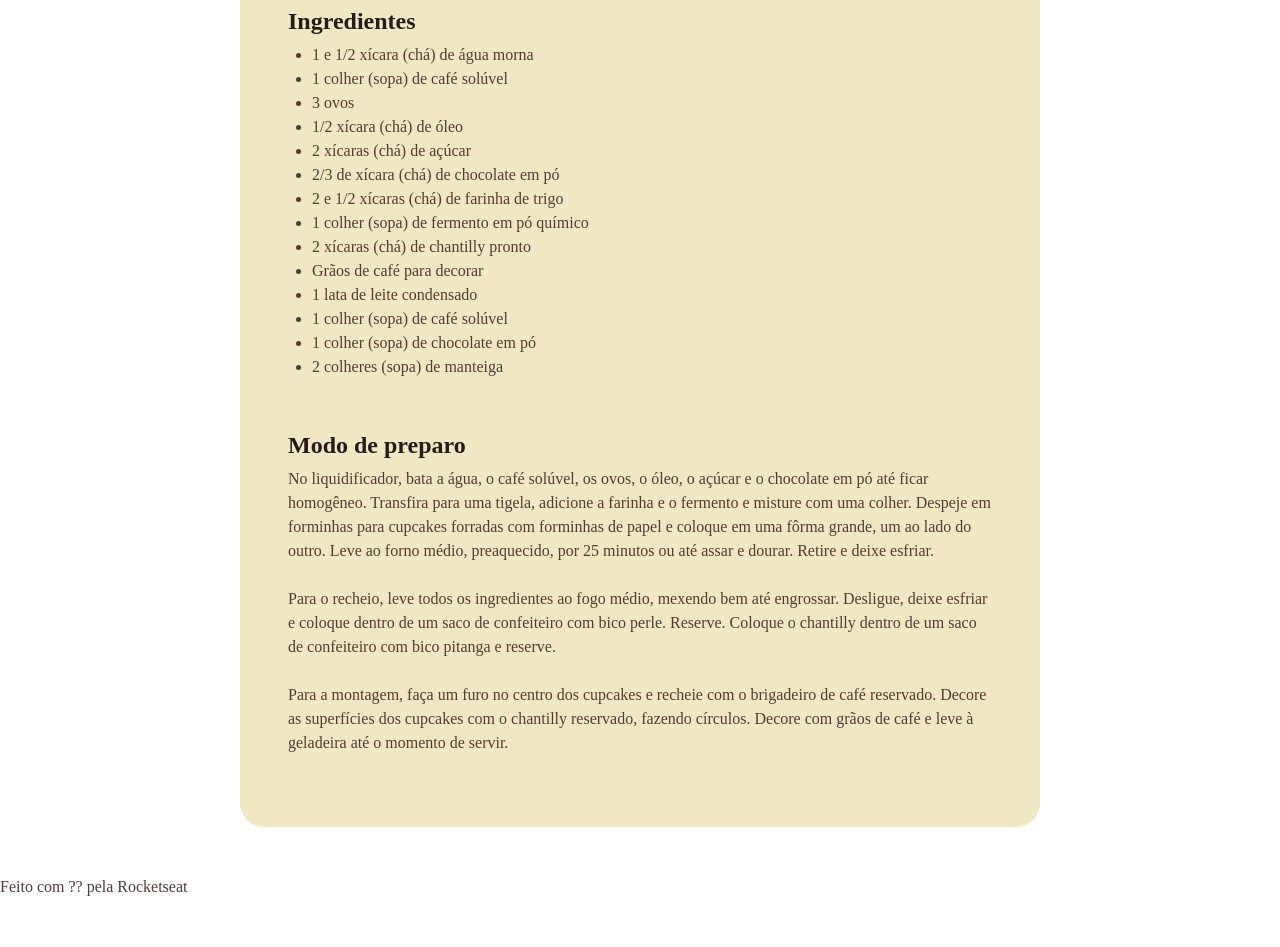
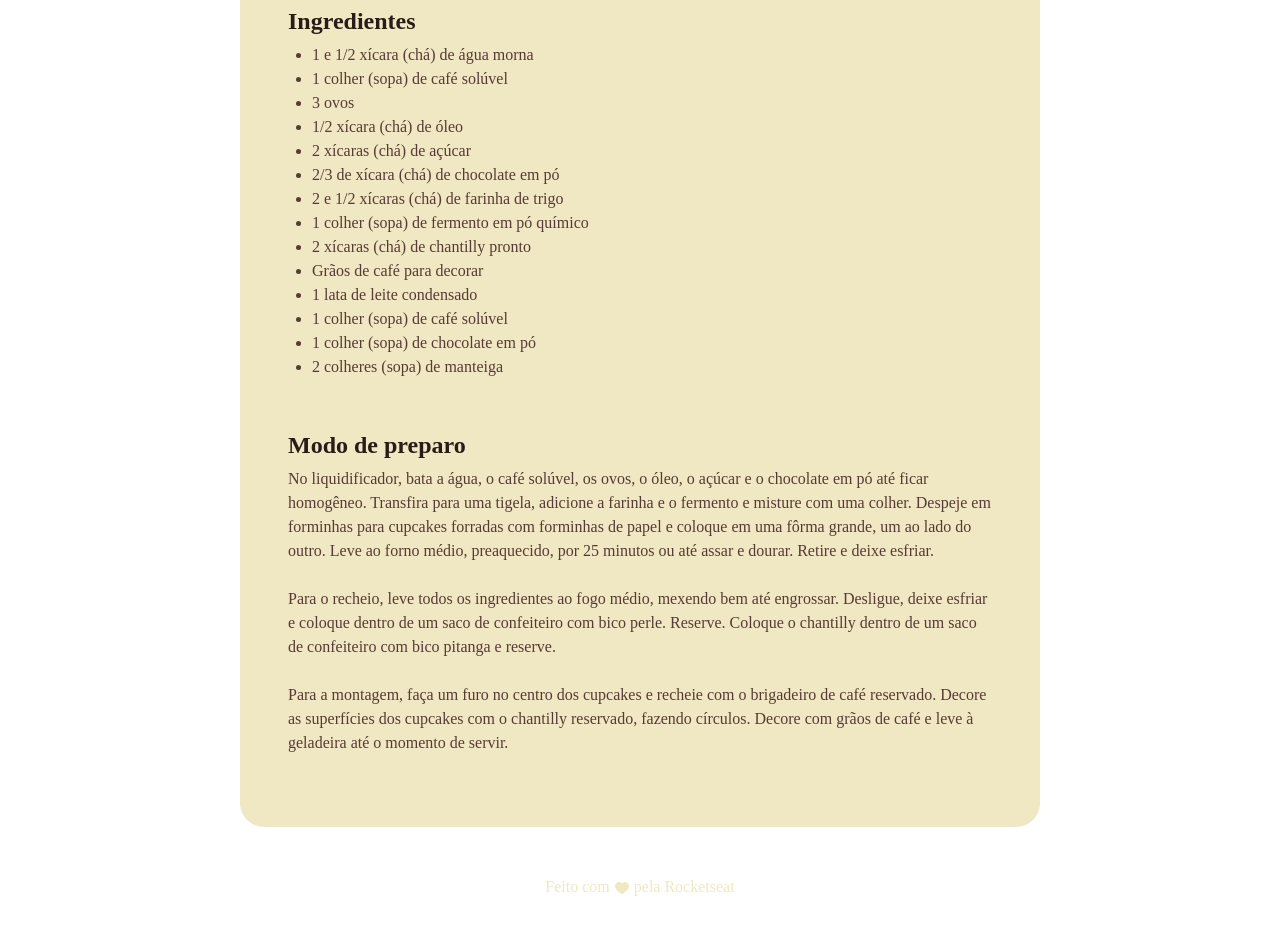
Before and after one commit to annabeatrizpereira/paginaReceitas, a plain HTML site: page index.html in a window 1280 px wide. Shown: the part 720-1667 px from the top of the page. Before the commit the page ends 1619 px from the top, so only its background shows below. Drawn offline with Linux system fonts and the light colour scheme; a web font is replaced by a local one.

Commit message:
adding footer

```diff
--- a/index.html
+++ b/index.html
@@ -61,7 +61,9 @@
     </div>
 
     <footer>
-        Feito com ?? pela Rocketseat
+        Feito com
+        <img src="./assets/heart.svg" alt="white heart image">
+        pela Rocketseat
     </footer>
 </body>
 </html>
--- a/style.css
+++ b/style.css
@@ -57,3 +57,13 @@ h1, h2 {
 ul {
     margin-left: 24px;
 }
+
+footer {
+    color: #f0e8c2;
+    text-align: center;
+    padding-bottom: 48px;
+}
+
+footer img {
+    vertical-align: middle;
+}
```
Also changed, not shown: assets/heart.svg (added).
